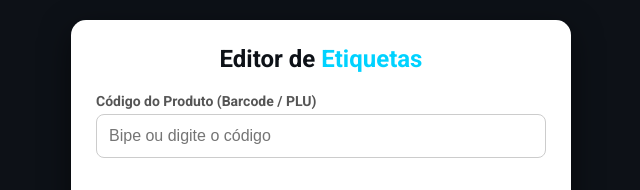
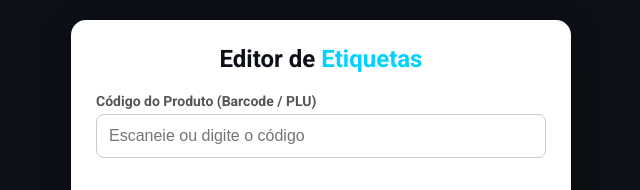
Before and after one commit to MAINFOWEB/Gerador-de-etiqueta-de-pre-o, a plain HTML site: page index.html in a window 1280 px wide. Shown: the top 190 px of the page, 319-959 px from the left. Drawn offline with Linux system fonts and the light colour scheme; a web font is replaced by a local one.

Commit message:
Update index.html

```diff
--- a/index.html
+++ b/index.html
@@ -167,7 +167,7 @@
 
         <div class="campo-grupo">
             <label>Código do Produto (Barcode / PLU)</label>
-            <input type="text" id="cod-produto" oninput="buscar()" placeholder="Bipe ou digite o código">
+            <input type="text" id="cod-produto" oninput="buscar()" placeholder="Escaneie ou digite o código">
             <p id="info-busca" style="font-size: 12px; margin-top: 5px; font-weight: bold; min-height: 15px;"></p>
         </div>
 
```
